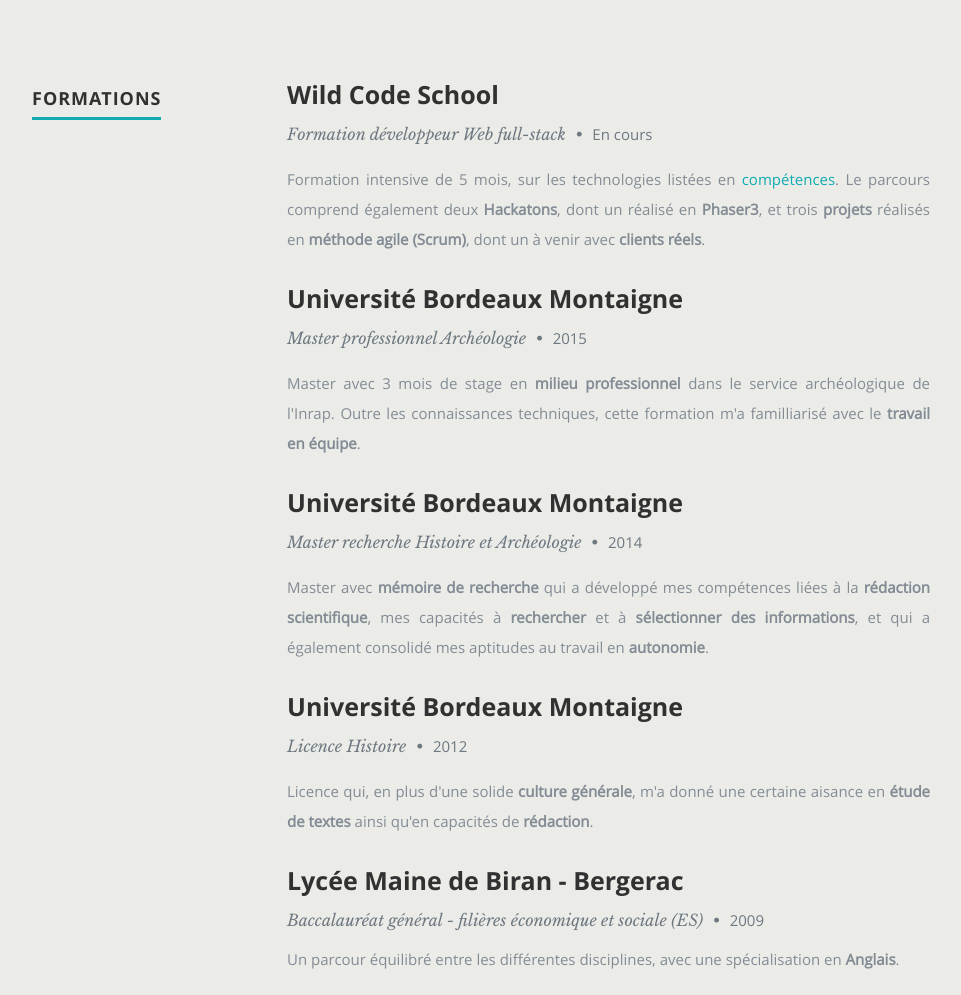
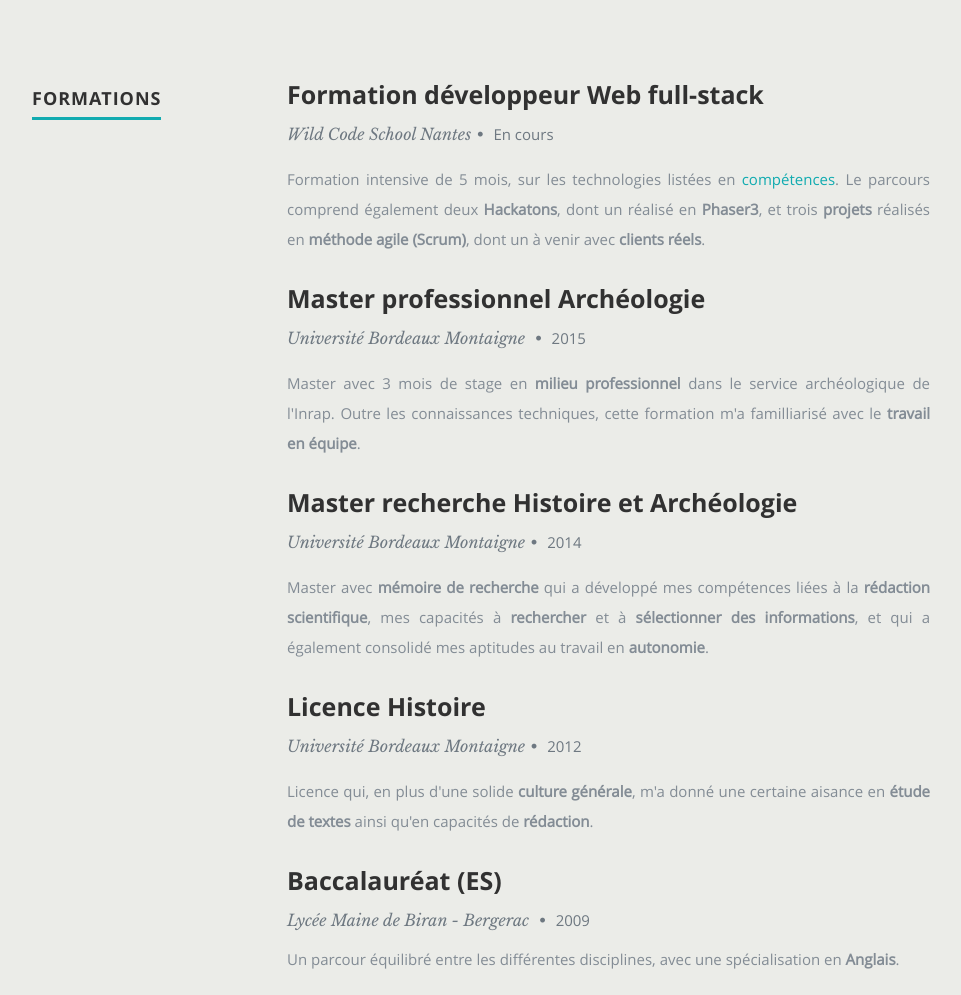
Before and after one commit to Hotaru24/CV, a plain HTML site: page index.html in a window 1280 px wide. Shown: the part 2360-3355 px from the top of the page, without its empty margins (118-1079 px from the left). Drawn offline with nearby package versions, Linux system fonts and the light colour scheme.

Commit message:
Update index.html
modif Formations title order

```diff
--- a/index.html
+++ b/index.html
@@ -229,8 +229,8 @@
 
                <div class="twelve columns">
 
-                  <h3>Wild Code School</h3>
-                  <p class="info">Formation développeur Web full-stack <span>&bull;</span> <em class="date">En cours</em></p>
+                  <h3>Formation développeur Web full-stack </h3>
+                  <p class="info">Wild Code School Nantes<span>&bull;</span> <em class="date">En cours</em></p>
 
                   <p>
                   Formation intensive de 5 mois, sur les technologies listées en <a class="smoothscroll" href="#skills">compétences</a>.
@@ -248,8 +248,8 @@
 
                <div class="twelve columns">
 
-                  <h3>Université Bordeaux Montaigne</h3>
-                  <p class="info">Master  professionnel Archéologie <span>&bull;</span> <em class="date">2015</em></p>
+                  <h3>Master  professionnel Archéologie</h3>
+                  <p class="info">Université Bordeaux Montaigne <span>&bull;</span> <em class="date">2015</em></p>
 
                   <p>
                   Master avec 3 mois de stage en <span class="strong">milieu professionnel</span> dans le service archéologique
@@ -264,8 +264,8 @@
 
                <div class="twelve columns">
 
-                  <h3>Université Bordeaux Montaigne</h3>
-                  <p class="info">Master recherche Histoire et Archéologie <span>&bull;</span> <em class="date">2014</em></p>
+                  <h3>Master recherche Histoire et Archéologie</h3>
+                  <p class="info"> Université Bordeaux Montaigne<span>&bull;</span> <em class="date">2014</em></p>
 
                   <p>
                   Master avec <span class="strong">mémoire de recherche</span> qui a développé mes compétences liées à la <span class="strong">rédaction scientifique</span>, mes capacités à <span class="strong">rechercher</span> et à <span class="strong">sélectionner des
@@ -281,8 +281,8 @@
 
                <div class="twelve columns">
 
-                  <h3>Université Bordeaux Montaigne</h3>
-                  <p class="info">Licence Histoire <span>&bull;</span> <em class="date">2012</em></p>
+                  <h3>Licence Histoire </h3>
+                  <p class="info">Université Bordeaux Montaigne<span>&bull;</span> <em class="date">2012</em></p>
 
                   <p>
                   Licence qui, en plus d'une solide <span class="strong">culture générale</span>, m'a donné une certaine aisance en
@@ -298,8 +298,8 @@
 
                <div class="twelve columns">
 
-                  <h3>Lycée Maine de Biran - Bergerac</span></h3>
-                  <p class="info">Baccalauréat général - filières économique et sociale (ES) <span>&bull;</span> <em class="date">2009</em></p>
+                  <h3>Baccalauréat (ES)</span></h3>
+                  <p class="info">Lycée Maine de Biran - Bergerac <span>&bull;</span> <em class="date">2009</em></p>
 
                   <ul>
                      <li>Un parcour équilibré entre les différentes disciplines, avec une spécialisation en <span class="strong">Anglais</span>.</li>
```
